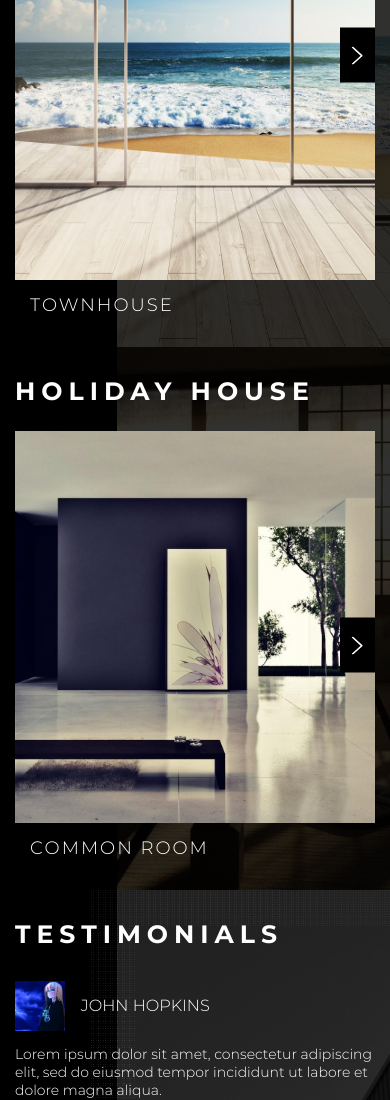
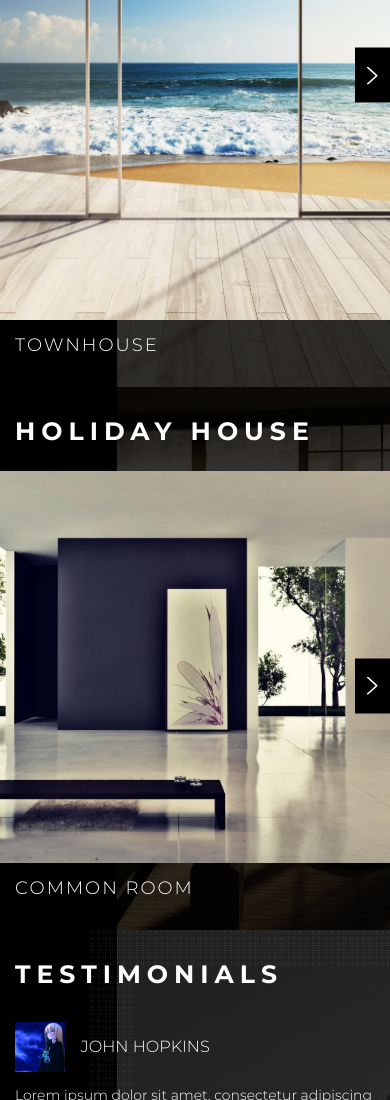
Before and after one commit to androfficial/architect, a plain HTML site: page index.html in a window 390 px wide. Shown: the part 2391-3491 px from the top of the page. Drawn offline with Linux system fonts and the light colour scheme.

Commit message:
1.22 (2)
Minor fixes

```diff
--- a/css/style.css
+++ b/css/style.css
@@ -2503,7 +2503,13 @@ section::after {
     margin: 15px 0px 0px 0px;
   }
 
+  .holiday__items {
+    left: -15px;
+    width: calc(100% + 30px);
+  }
+
   .item-holiday__body {
+    padding: 0 15px;
     margin: 15px 0px 0px 0px;
   }
 
@@ -2541,6 +2547,11 @@ section::after {
     -ms-grid-columns: auto;
     grid-template-columns: auto;
     gap: 20px 0px;
+  }
+
+  .projects__items {
+    left: -15px;
+    width: calc(100% + 30px);
   }
 
   .item-projects__body {
```
Also changed, not shown: css/style.min.css.
